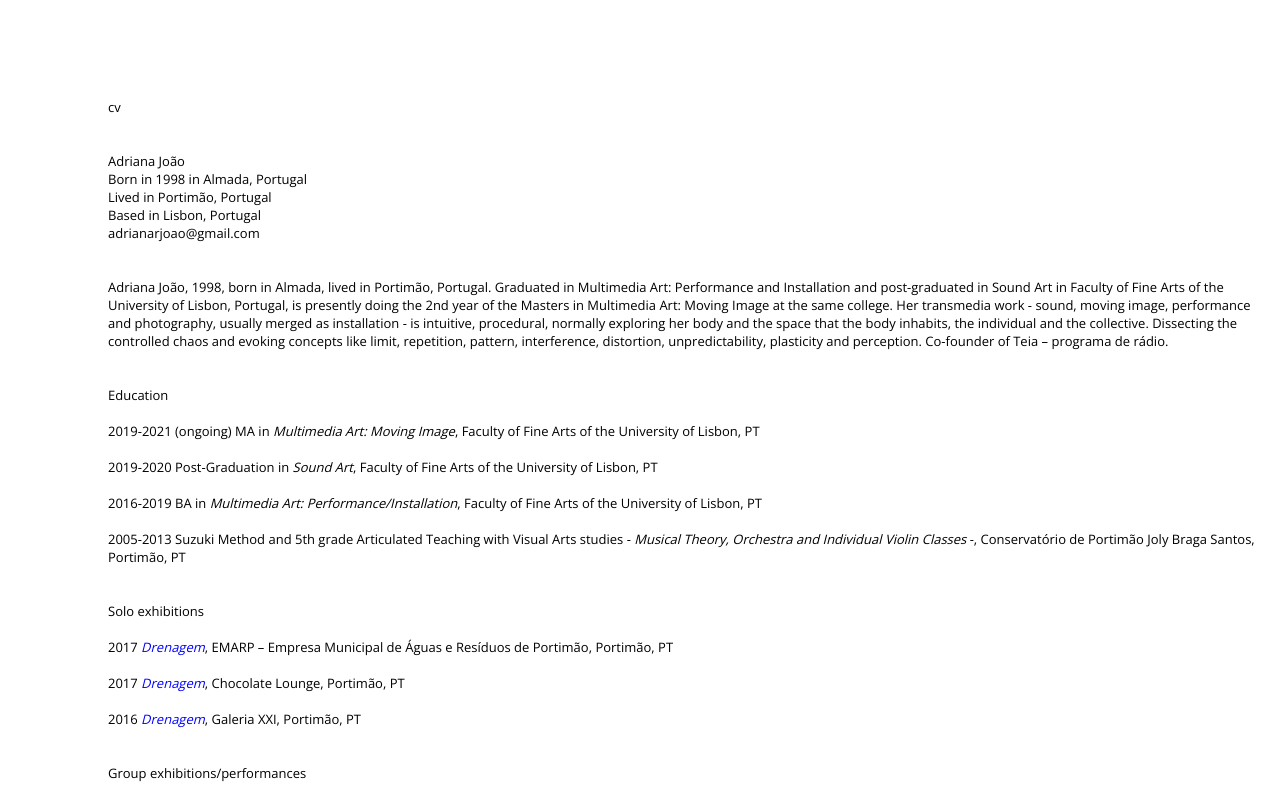
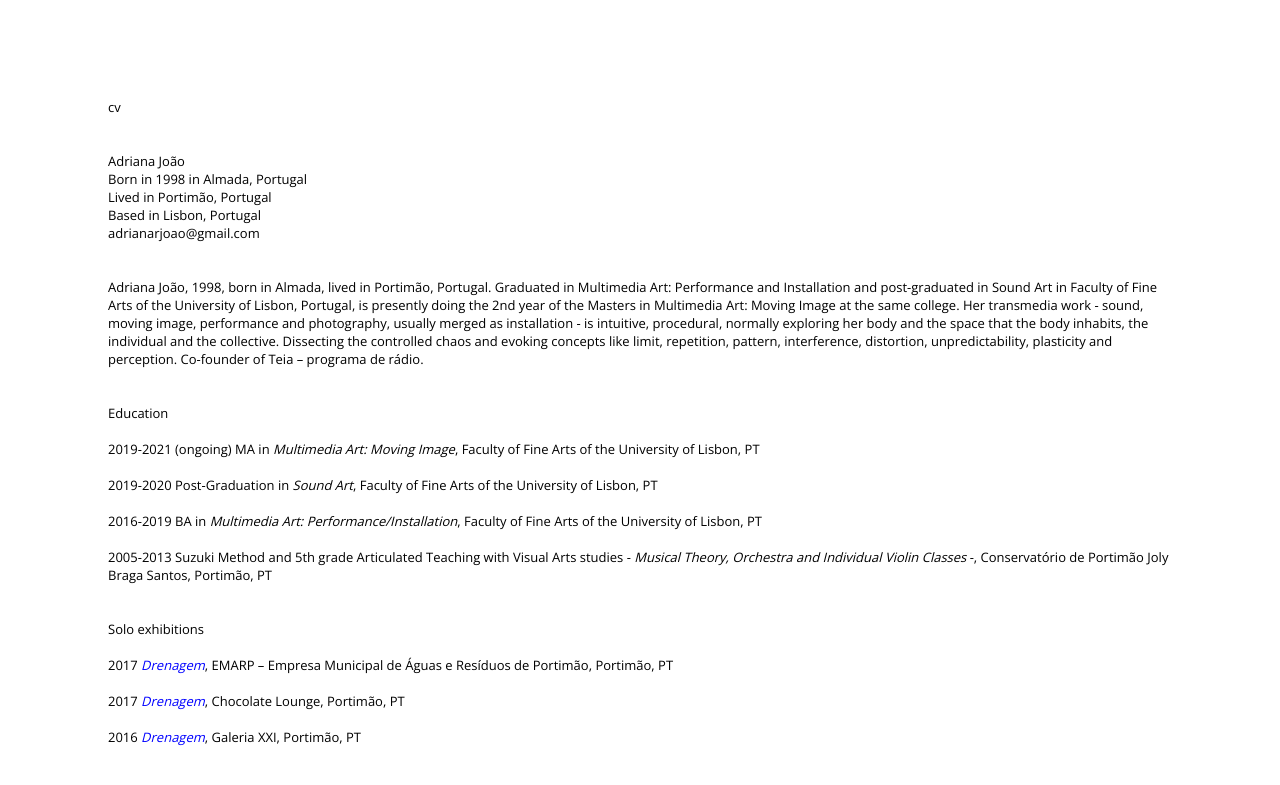
Before and after one commit to adrianajoao/adrianajoao.github.io, a plain HTML site: page adrianajoao.html in a window 1280 px wide. Shown: the top 785 px of the page. Drawn offline with nearby package versions, Linux system fonts and the light colour scheme.

Commit message:
cv margin right

```diff
--- a/adrianajoao.html
+++ b/adrianajoao.html
@@ -7,7 +7,7 @@
     </head>
     <body>
 
-<p style="margin-left: 100px;"font-family: 'Open Sans', sans-serif;>
+<p style="margin-left: 100px; margin-right: 100px" font-family: 'Open Sans', sans-serif;>
 <br><br><br><br><br>
 cv
 <br><br><br>
```
